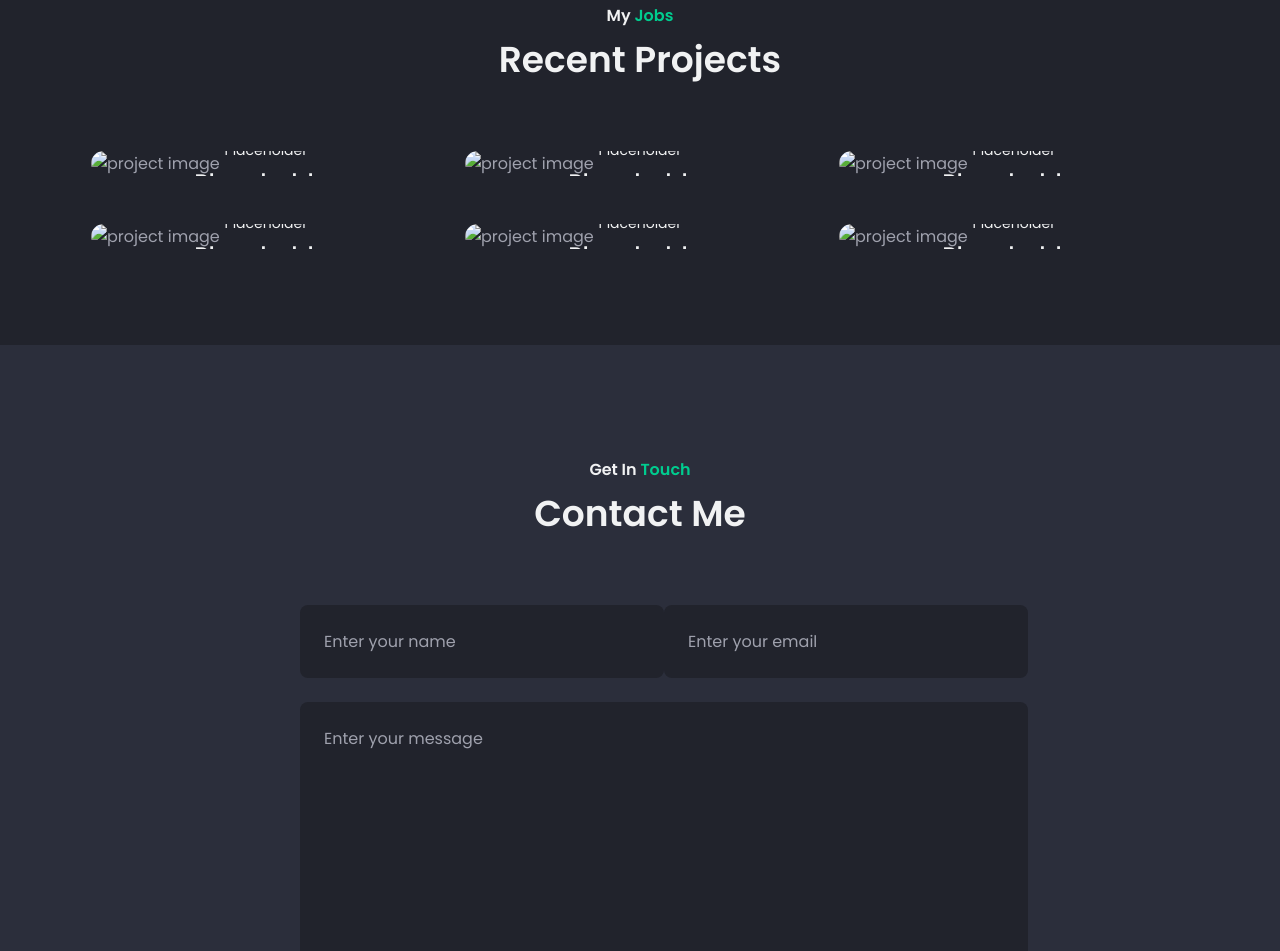
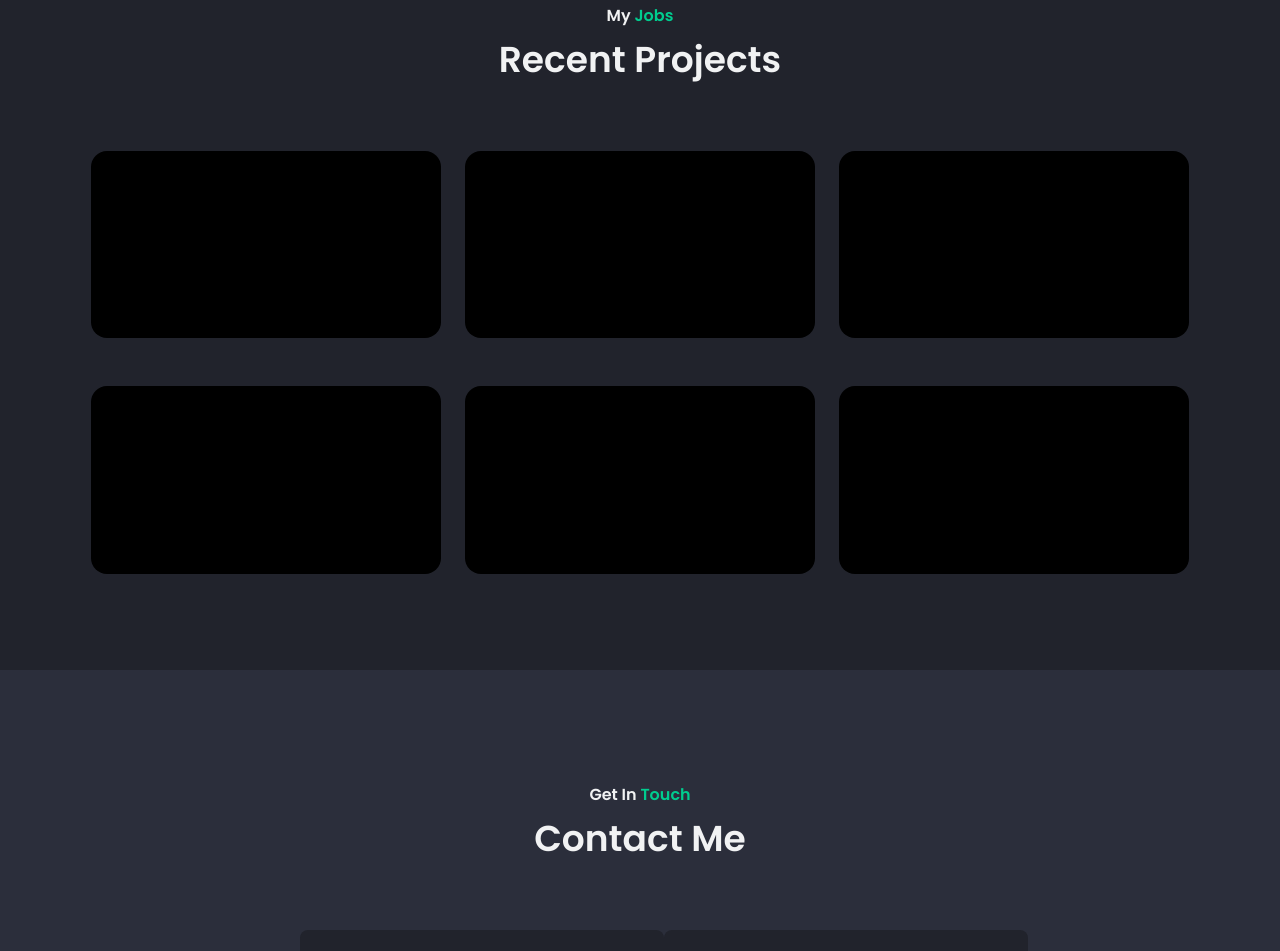
Before and after one commit to PardeyH/patrickherbst-com, a website: page index.html in a window 1280 px wide. Shown: the part 2842-3793 px from the top of the page. Drawn offline with nearby package versions, Linux system fonts and the light colour scheme.

Commit message:
added a placeholder image to the project cards

```diff
--- a/index.html
+++ b/index.html
@@ -281,7 +281,7 @@
 
         <div class="projects__container container grid">
             <article class="projects__card">
-                <img src="" alt="project image" class="projects__img">
+                <img src="assets/img/project_blank.png" alt="project image" class="projects__img">
 
                 <div class="projects__modal">
                     <span class="projects__subtitle">Placeholder</span>
@@ -289,13 +289,13 @@
                     <h2 class="projects__title">Placeholder</h2>
 
                     <a href="#" class="projects__button">
-                        View Demo (Placeholder)<i class="ri-external-link-line"></i>
+                        View Demo (Placeholder) <i class="ri-loader-line"></i>
                     </a>
                 </div>
             </article>
 
             <article class="projects__card">
-                <img src="" alt="project image" class="projects__img">
+                <img src="assets/img/project_blank.png" alt="project image" class="projects__img">
 
                 <div class="projects__modal">
                     <span class="projects__subtitle">Placeholder</span>
@@ -303,13 +303,13 @@
                     <h2 class="projects__title">Placeholder</h2>
 
                     <a href="#" class="projects__button">
-                        View Demo (Placeholder)<i class="ri-external-link-line"></i>
+                        View Demo (Placeholder) <i class="ri-loader-line"></i>
                     </a>
                 </div>
             </article>
 
             <article class="projects__card">
-                <img src="" alt="project image" class="projects__img">
+                <img src="assets/img/project_blank.png" alt="project image" class="projects__img">
 
                 <div class="projects__modal">
                     <span class="projects__subtitle">Placeholder</span>
@@ -317,13 +317,13 @@
                     <h2 class="projects__title">Placeholder</h2>
 
                     <a href="#" class="projects__button">
-                        View Demo (Placeholder)<i class="ri-external-link-line"></i>
+                        View Demo (Placeholder) <i class="ri-loader-line"></i>
                     </a>
                 </div>
             </article>
 
             <article class="projects__card">
-                <img src="" alt="project image" class="projects__img">
+                <img src="assets/img/project_blank.png" alt="project image" class="projects__img">
 
                 <div class="projects__modal">
                     <span class="projects__subtitle">Placeholder</span>
@@ -331,13 +331,13 @@
                     <h2 class="projects__title">Placeholder</h2>
 
                     <a href="#" class="projects__button">
-                        View Demo (Placeholder)<i class="ri-external-link-line"></i>
+                        View Demo (Placeholder) <i class="ri-loader-line"></i>
                     </a>
                 </div>
             </article>
 
             <article class="projects__card">
-                <img src="" alt="project image" class="projects__img">
+                <img src="assets/img/project_blank.png" alt="project image" class="projects__img">
 
                 <div class="projects__modal">
                     <span class="projects__subtitle">Placeholder</span>
@@ -345,13 +345,13 @@
                     <h2 class="projects__title">Placeholder</h2>
 
                     <a href="#" class="projects__button">
-                        View Demo (Placeholder)<i class="ri-external-link-line"></i>
+                        View Demo (Placeholder) <i class="ri-loader-line"></i>
                     </a>
                 </div>
             </article>
 
             <article class="projects__card">
-                <img src="" alt="project image" class="projects__img">
+                <img src="assets/img/project_blank.png" alt="project image" class="projects__img">
 
                 <div class="projects__modal">
                     <span class="projects__subtitle">Placeholder</span>
@@ -359,7 +359,7 @@
                     <h2 class="projects__title">Placeholder</h2>
 
                     <a href="#" class="projects__button">
-                        View Demo (Placeholder)<i class="ri-external-link-line"></i>
+                        View Demo (Placeholder) <i class="ri-loader-line"></i>
                     </a>
                 </div>
             </article>
```
Also changed, not shown: assets/img/project_blank.png (added).
